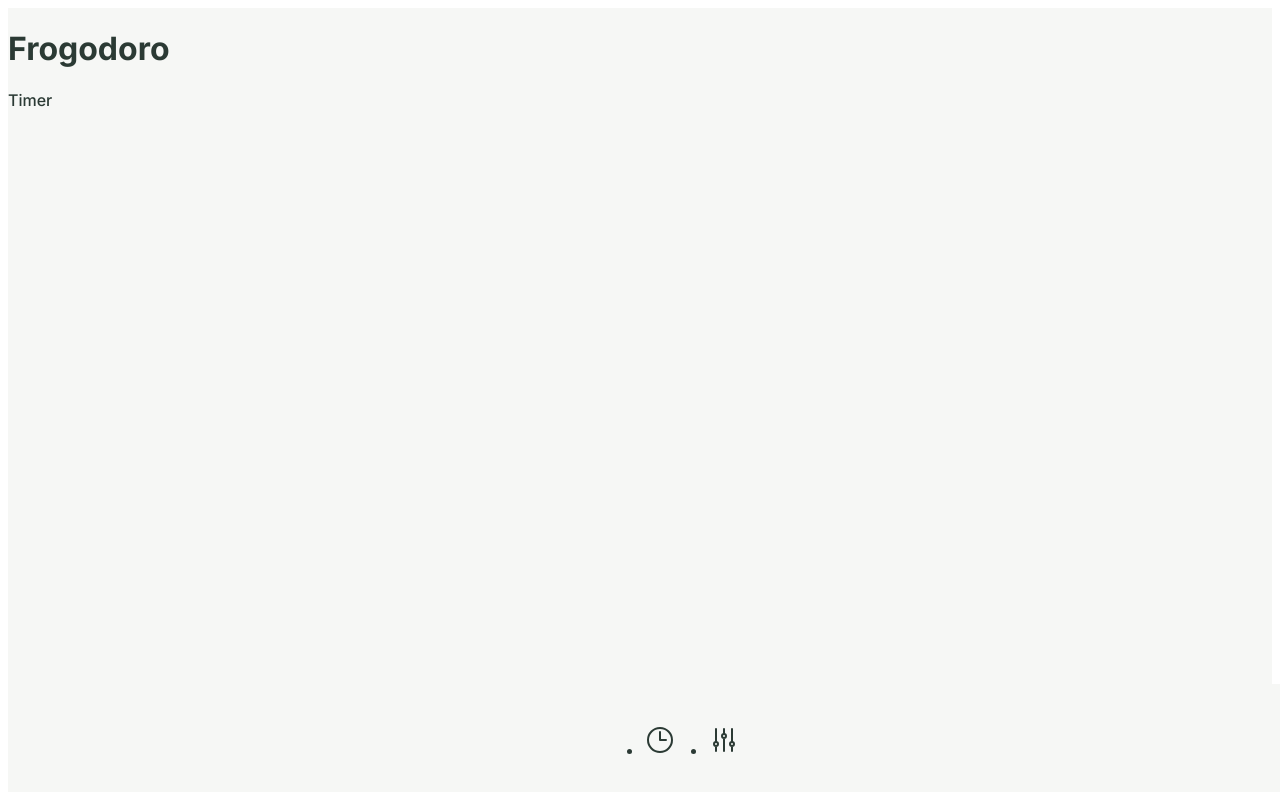
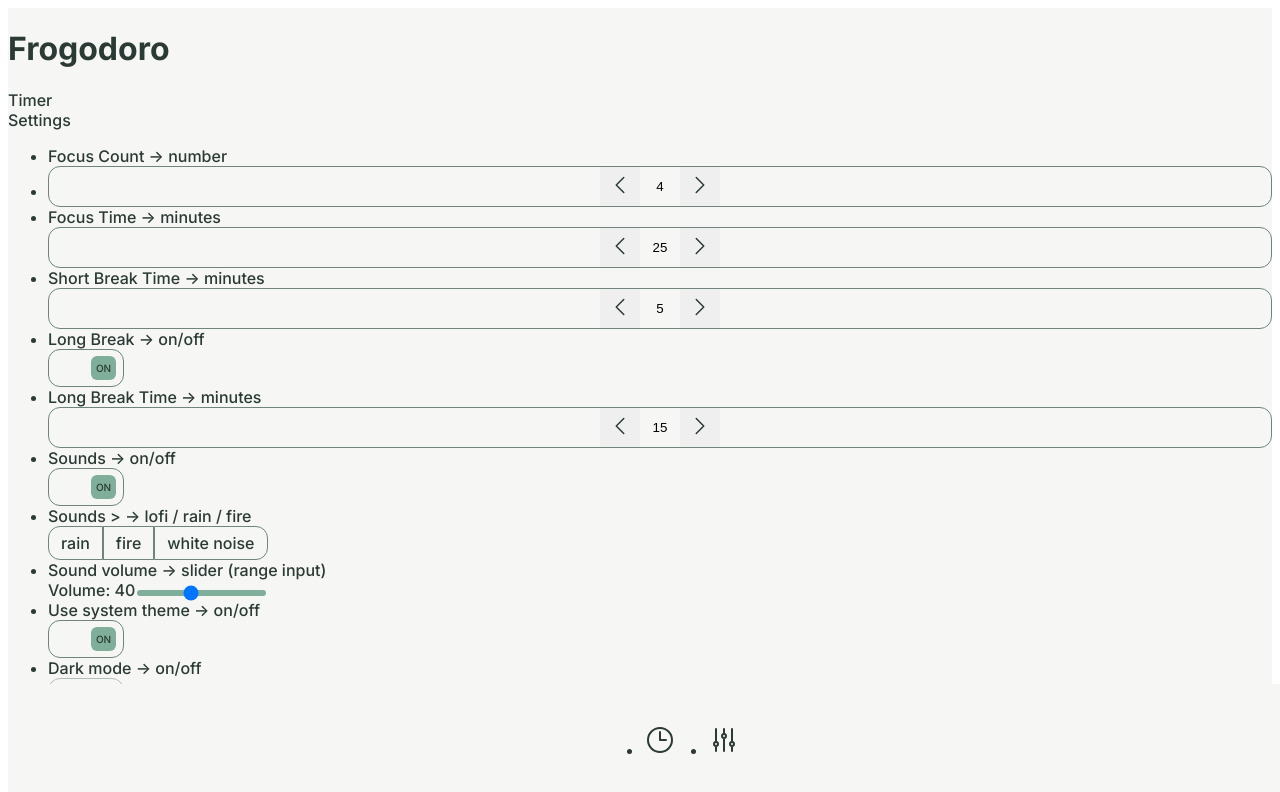
Before and after one commit to lelamanolio/frogodoro, a Vue app: page / in a window 1280 px wide. Shown: the top 792 px of the page. Built offline with nearby package versions, Linux system fonts and the light colour scheme; the HTML template or start-up script is replaced by a standard one.

Commit message:
✨ add basic modal + manage show/hide

```diff
--- a/src/components/SettingsView.vue
+++ b/src/components/SettingsView.vue
@@ -1,5 +1,5 @@
 <template>
-  <div>
+  <section class="c-settings">
     Settings
     <ul>
       <li>Focus Count -> number</li>
@@ -42,7 +42,7 @@
       <li>Sounds > -> lofi / rain / fire</li>
       <ButtonGroup
         :group="'sounds'"
-        :buttons="['lofi', 'rain', 'fire']"
+        :buttons="['rain', 'fire', 'white noise']"
         @sound-change="(val) => settingsStore.updateSettings('soundType', val)"
         :value="settings.soundType"
       />
@@ -63,19 +63,36 @@
         @toggle-change="(val) => settingsStore.updateSettings('darkMode', val)"
       />
       <li>About -> developer, Heroicons, app version</li>
+      <li>
+        <button class="c-settings__about" @click="modalShown = true">
+          <InfoIcon />
+          <span>About</span>
+        </button>
+      </li>
     </ul>
+  </section>
+
+  <div class="c-modal" :class="{ 'c-modal--show' : modalShown }">
+    <button @click="modalShown = false"><CloseIcon /></button>
+    <p>Developed by: <a href="https://lela.codes/">lela</a></p>
+    <p>Icons by: <a href="https://heroicons.com/outline">Heroicons</a></p>
+    <p>Sounds by: <a href="https://freesound.org/people/_lynks/sounds/595717/">rain</a>, <a href="https://freesound.org/people/Nox_Sound/sounds/472591/">fire</a> & <a href="https://freesound.org/people/DJT4NN3R/sounds/347576/">white noise</a></p>
   </div>
 </template>
 
 <script setup>
-import { onBeforeMount, computed } from 'vue'
+import { onBeforeMount, computed, ref } from 'vue'
 import { useSettings } from '../composables/useSettings.js'
 import ButtonGroup from './form/ButtonGroup.vue'
 import InputNumber from './form/InputNumber.vue'
 import ToggleSwitch from './form/ToggleSwitch.vue'
 import VolumeSlider from './form/VolumeSlider.vue'
+import InfoIcon from './icons/InfoIcon.vue'
+import CloseIcon from './icons/CloseIcon.vue'
 
 const settingsStore = useSettings();
+
+const modalShown = ref(false);
 
 const settings = computed(() => {
   return settingsStore.settings.value
@@ -85,3 +102,22 @@ onBeforeMount(() => {
   settingsStore.loadSettings()
 });
 </script>
+
+<style lang="scss">
+.c-settings__about {
+  cursor: pointer;
+}
+
+.c-modal {
+  display: none;
+  position: fixed;
+  background-color: var(--background);
+  top: 50%;
+  left: 50%;
+  transform: translate(-50%, -50%);
+
+  &.c-modal--show {
+    display: block;
+  }
+}
+</style>
--- /dev/null
+++ b/src/components/icons/CloseIcon.vue
@@ -0,0 +1,35 @@
+<template>
+  <svg
+    xmlns="http://www.w3.org/2000/svg"
+    fill="none"
+    viewBox="0 0 24 24"
+    stroke-width="1.5"
+    stroke="currentColor"
+    class="c-icon c-icon--close"
+    :style="cssProps"
+  >
+    <path stroke-linecap="round" stroke-linejoin="round" d="M6 18 18 6M6 6l12 12" />
+  </svg>
+</template>
+
+<script setup>
+import { defineProps, computed } from 'vue'
+
+const props = defineProps({
+  color: {
+    type: String,
+    default: '#000',
+  },
+  size: {
+    type: Number,
+    default: 24,
+  },
+})
+
+const cssProps = computed(() => {
+  return {
+    '--icon-color': `${props.color}`,
+    '--icon-width': `${props.size}px`,
+  }
+})
+</script>
--- /dev/null
+++ b/src/components/icons/InfoIcon.vue
@@ -0,0 +1,39 @@
+<template>
+  <svg
+    xmlns="http://www.w3.org/2000/svg"
+    fill="none"
+    viewBox="0 0 24 24"
+    stroke-width="1.5"
+    stroke="currentColor"
+    class="c-icon c-icon--info"
+    :style="cssProps"
+  >
+    <path
+      stroke-linecap="round"
+      stroke-linejoin="round"
+      d="m11.25 11.25.041-.02a.75.75 0 0 1 1.063.852l-.708 2.836a.75.75 0 0 0 1.063.853l.041-.021M21 12a9 9 0 1 1-18 0 9 9 0 0 1 18 0Zm-9-3.75h.008v.008H12V8.25Z"
+    />
+  </svg>
+</template>
+
+<script setup>
+import { defineProps, computed } from 'vue'
+
+const props = defineProps({
+  color: {
+    type: String,
+    default: '#000',
+  },
+  size: {
+    type: Number,
+    default: 24,
+  },
+})
+
+const cssProps = computed(() => {
+  return {
+    '--icon-color': `${props.color}`,
+    '--icon-width': `${props.size}px`,
+  }
+})
+</script>
```
